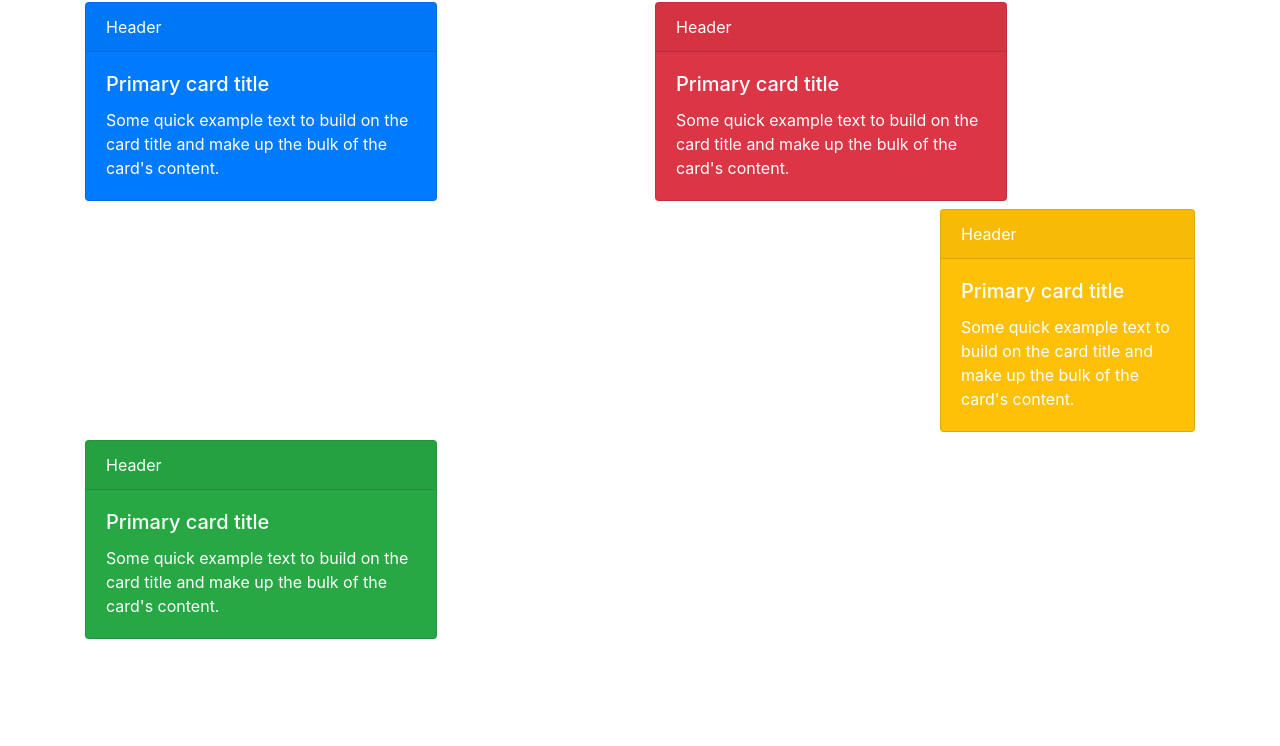
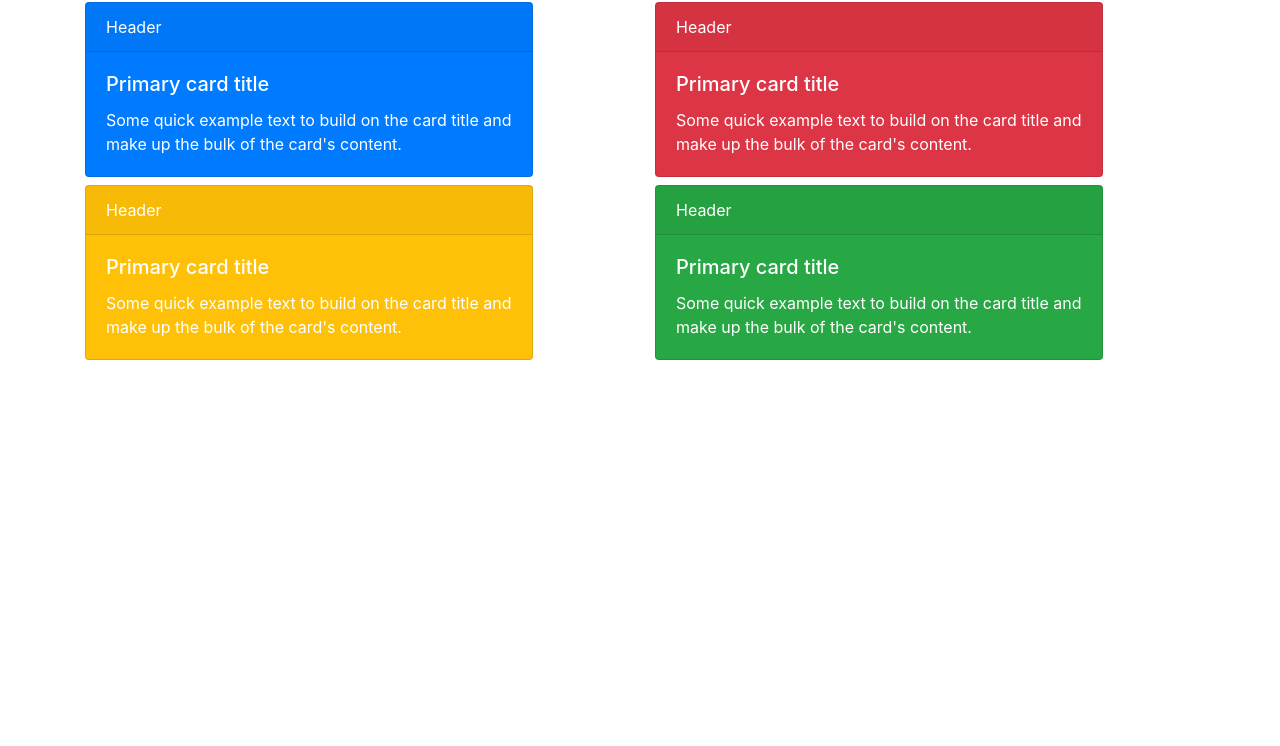
Before and after one commit to jmcall10/website, a plain HTML site: page index.html in a window 1280 px wide. Shown: the part 54-800 px from the top of the page. Drawn offline with nearby package versions, Linux system fonts and the light colour scheme.

Commit message:
update index

```diff
--- a/index.html
+++ b/index.html
@@ -19,7 +19,7 @@
     <div class="container">
       <div class="row">
         <div class="col">
-          <div class="card text-white bg-primary mb-2" style="max-width: 22rem;">
+          <div class="card text-white bg-primary mb-2" style="max-width: 28rem;">
             <div class="card-header">Header</div>
               <div class="card-body">
                 <h5 class="card-title">Primary card title</h5>
@@ -27,7 +27,7 @@
               </div>
             </div>
           </div>
-        <div class="col"><div class="card text-white bg-danger mb-2" style="max-width: 22rem;">
+        <div class="col"><div class="card text-white bg-danger mb-2" style="max-width: 28rem;">
             <div class="card-header">Header</div>
               <div class="card-body">
                 <h5 class="card-title">Primary card title</h5>
@@ -36,9 +36,9 @@
             </div>
           </div>
 
-        <div class="w-75"></div>
+        <div class="w-100"></div>
         <div class="col">
-          <div class="card text-white bg-warning mb-2" style="max-width: 22rem;">
+          <div class="card text-white bg-warning mb-2" style="max-width: 28rem;">
             <div class="card-header">Header</div>
               <div class="card-body">
                 <h5 class="card-title">Primary card title</h5>
@@ -47,7 +47,7 @@
             </div>
         </div>
         <div class="col">
-          <div class="card text-white bg-success mb-2" style="max-width: 22rem;">
+          <div class="card text-white bg-success mb-2" style="max-width: 28rem;">
             <div class="card-header">Header</div>
               <div class="card-body">
                 <h5 class="card-title">Primary card title</h5>
```
